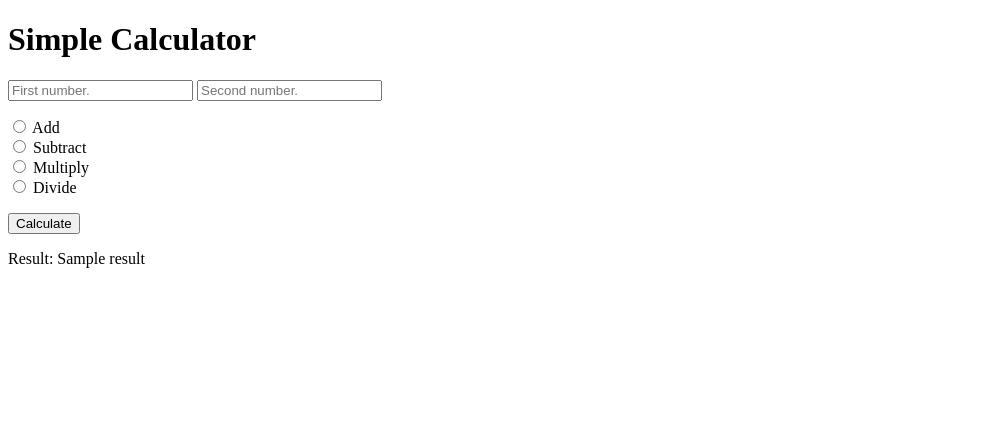
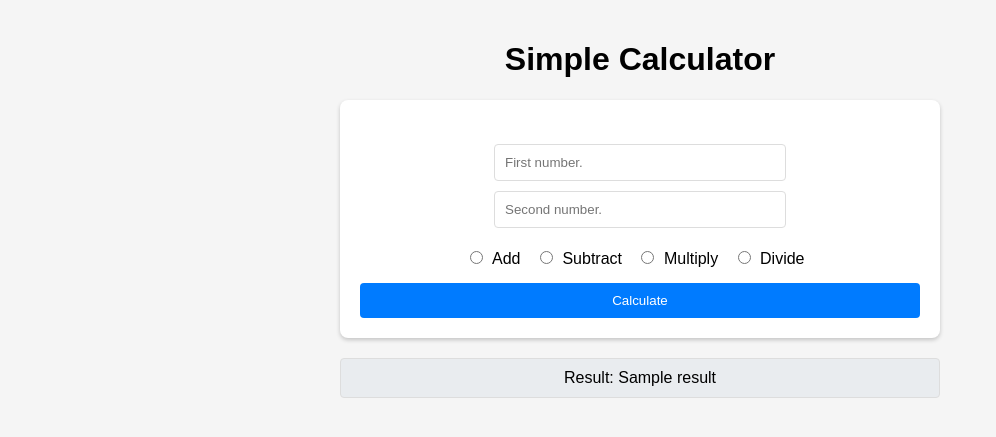
Before and after one commit to Aser-Osama/FlaskCalc, a Flask app: template templates/index.html in a window 1280 px wide. Shown: the top 437 px of the page, without its empty margins (0-996 px from the left). Run offline with Flask 3, Linux system fonts and the light colour scheme; the template is opened without the code that fills it: most values are stand-ins (such as "Sample title", 1, 10 or a date in 2020).

Commit message:
Completed.

```diff
--- a/app.py
+++ b/app.py
@@ -6,20 +6,34 @@ app = Flask(__name__)
 
 @app.get('/')
 def index(name=None):
-    return render_template('index.html', result="")
+    return render_template('index.html')
 
 
 @app.post('/')
 def calculate(name=None):
+    result = ""
     try:
-        n1 = request.form["number_1"]
-        n2 = request.form["number_2"]
+        num_1 = request.form["number_1"]
+        num_2 = request.form["number_2"]
         operation = request.form['operation']
-    except Exception:
-        return render_template('index.html', result="", error_msg=f"Invalid operation.")
 
-    print(f"{n1}, {n2}, {operation}")
-    return render_template('index.html', result=111)
+        num_1 = float(num_1)
+        num_2 = float(num_2)
+
+        if operation == "a":
+            result = num_1 + num_2
+        elif operation == "s":
+            result = num_1 - num_2
+        elif operation == "m":
+            result = num_1 * num_2
+        elif operation == "d":
+            result = num_1 / num_2
+
+        return render_template('index.html', result=result)
+
+    except Exception as e:
+        return render_template('index.html',
+                               error_msg=f"Invalid operation: {e}")
 
 
 if __name__ == '__main__':
--- /dev/null
+++ b/static/styles.css
@@ -0,0 +1,67 @@
+body {
+    font-family: Arial, sans-serif;
+    background-color: #f5f5f5;
+    margin: 0;
+    padding: 20px;
+}
+
+.container {
+    max-width: 600px;
+    margin: auto;
+    text-align: center;
+}
+
+.form-container {
+    background-color: #ffffff;
+    padding: 20px;
+    border-radius: 8px;
+    box-shadow: 0 2px 4px rgba(0,0,0,0.2);
+    margin-bottom: 20px;
+}
+
+.input-group, .operations {
+    margin-bottom: 15px;
+}
+
+input[type="number"] {
+    width: calc(50% - 10px);
+    padding: 10px;
+    border: 1px solid #ddd;
+    border-radius: 4px;
+    margin: 5px;
+}
+
+.radio-option {
+    display: inline-block;
+    margin-right: 10px;
+}
+
+input[type="radio"] {
+    margin-right: 5px;
+}
+
+button {
+    width: 100%;
+    background-color: #007bff;
+    color: #ffffff;
+    padding: 10px 0;
+    border: none;
+    border-radius: 4px;
+    cursor: pointer;
+    transition: background-color 0.3s;
+}
+
+button:hover {
+    background-color: #0056b3;
+}
+
+.error {
+    color: #d9534f;
+}
+
+.result {
+    background-color: #e9ecef;
+    padding: 10px;
+    border-radius: 4px;
+    border: 1px solid #ddd;
+}
--- /dev/null
+++ b/templates/base.html
@@ -0,0 +1,17 @@
+<!DOCTYPE html>
+<html lang="en">
+<head>
+  <meta charset="UTF-8">
+  <meta name="viewport" content="width=device-width, initial-scale=1.0">
+  <title>FlaskCalc</title>
+  <link rel="stylesheet" href="{{ url_for('static', filename='styles.css' ) }}">
+  {% block head %}
+  {% endblock %}
+</head>
+<body>
+  <main>
+    {% block body %}
+    {% endblock %}
+  </main>
+</body>
+</html>
--- a/templates/index.html
+++ b/templates/index.html
@@ -1,24 +1,31 @@
-<!DOCTYPE html>
-<html lang="en">
-<head>
-    <meta charset="UTF-8">
-    <meta name="viewport" content="width=device-width, initial-scale=1.0">
-    <title>Flask Calculator</title>
-</head>
-<body>
+{% extends 'base.html' %}
+{% block body %}
+<div class="container">
     <h1>Simple Calculator</h1>
-    <h3> {{ error_msg }} </h3>
-    <form action="/" method="post">
-        <input type="text" name="number_1" placeholder="First number." type="number">
-        <input type="text" name="number_2" placeholder="Second number." type="number">
-        <p>
-            <input type="radio" name="operation" id="option1" value="a"> Add <br>
-            <input type="radio" name="operation" id="option2" value="s"> Subtract <br>
-            <input type="radio" name="operation" id="option3" value="m"> Multiply <br>
-            <input type="radio" name="operation" id="option3" value="d"> Divide <br>
-        </p>
-        <button type="submit">Calculate</button>
-    </form>
-    <p>Result: {{ result }}</p>
-</body>
-</html>
+    <div class="form-container">
+        <h3 class="error">{{ error_msg }}</h3>
+        <form action="/" method="post" class="calculator-form">
+            <div class="input-group">
+                <input type="number" name="number_1" placeholder="First number.">
+                <input type="number" name="number_2" placeholder="Second number.">
+            </div>
+            <div class="operations">
+                <label class="radio-option">
+                    <input type="radio" name="operation" value="a"> Add
+                </label>
+                <label class="radio-option">
+                    <input type="radio" name="operation" value="s"> Subtract
+                </label>
+                <label class="radio-option">
+                    <input type="radio" name="operation" value="m"> Multiply
+                </label>
+                <label class="radio-option">
+                    <input type="radio" name="operation" value="d"> Divide
+                </label>
+            </div>
+            <button type="submit">Calculate</button>
+        </form>
+    </div>
+    <p class="result">Result: {{ result }}</p>
+</div>
+{% endblock %}
```
Also changed, not shown: static/style.css (deleted).
